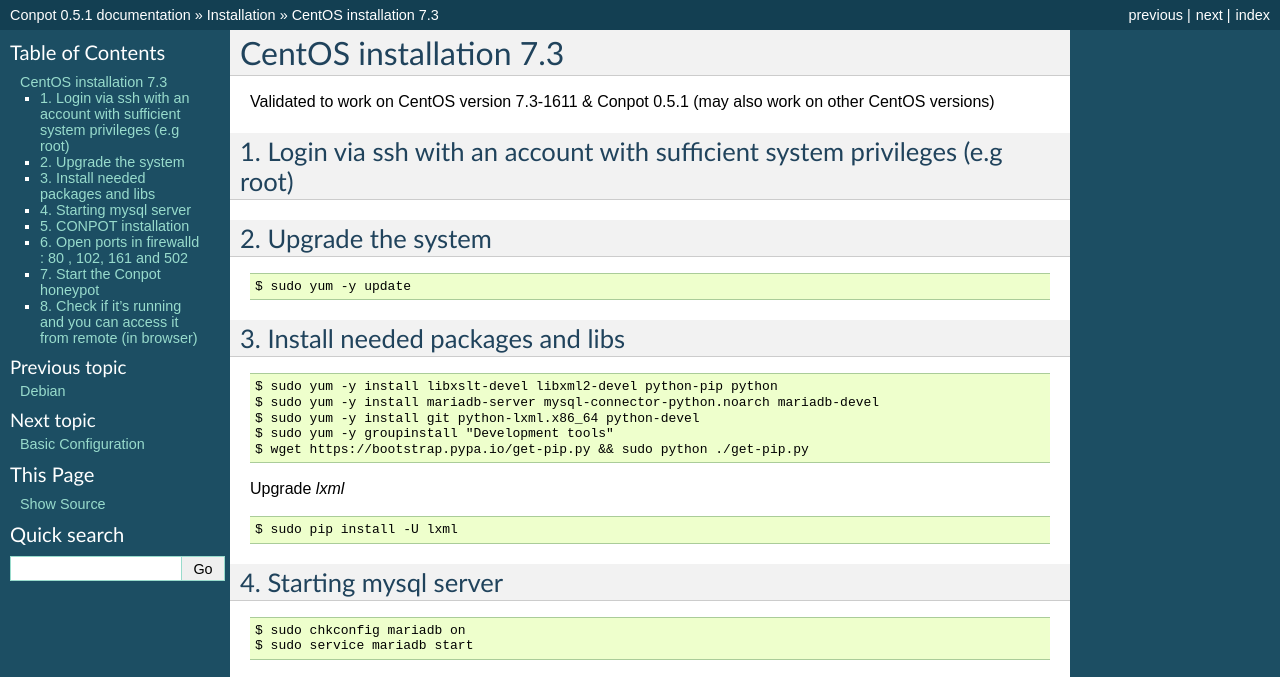
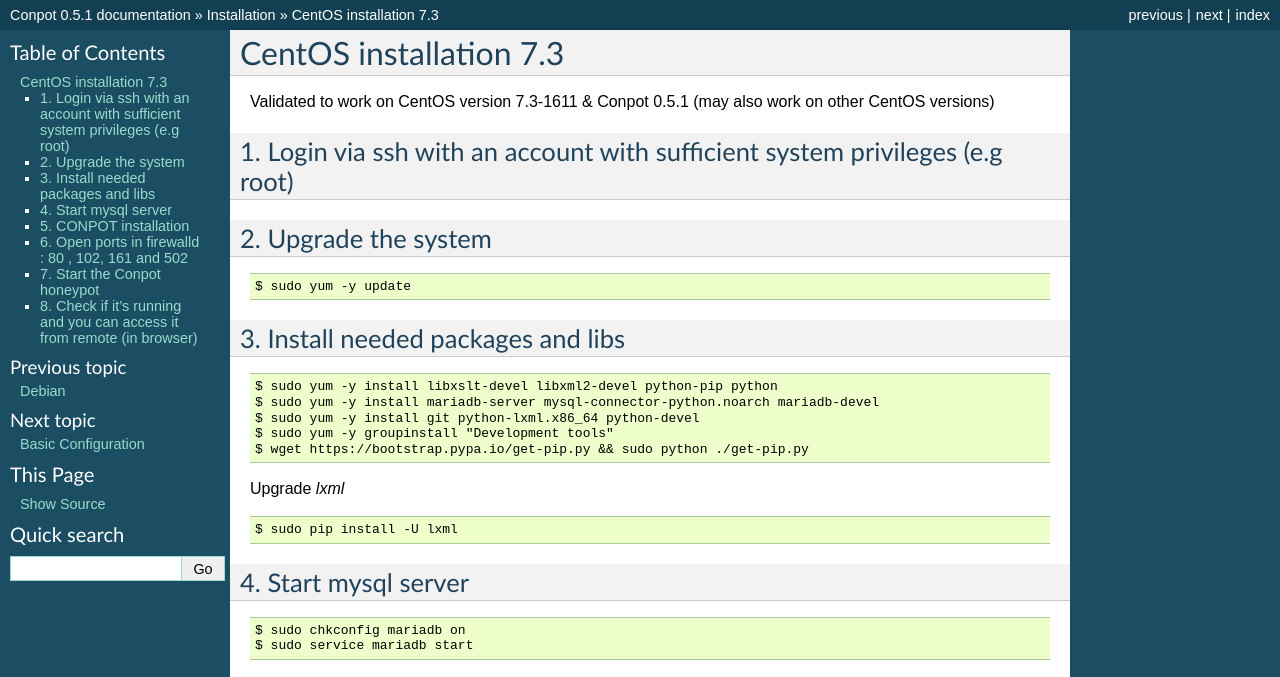
Before and after one commit to logictitans/PLC-conpot, a Sphinx documentation site: the page built from docs/source/installation/centos.rst, in a window 1280 px wide. Shown: the top 677 px of the page. Built offline with Sphinx 7.4.7, drawn with Linux system fonts in a browser that asks for light colours; the version number is read from the project's files by our own code.

Commit message:
Update centos.rst

```diff
--- a/docs/source/installation/centos.rst
+++ b/docs/source/installation/centos.rst
@@ -27,7 +27,7 @@ Upgrade `lxml`
 
 $ sudo pip install -U lxml
 
-4. Starting mysql server
+4. Start mysql server
 ------------------------
 ::
 
```
